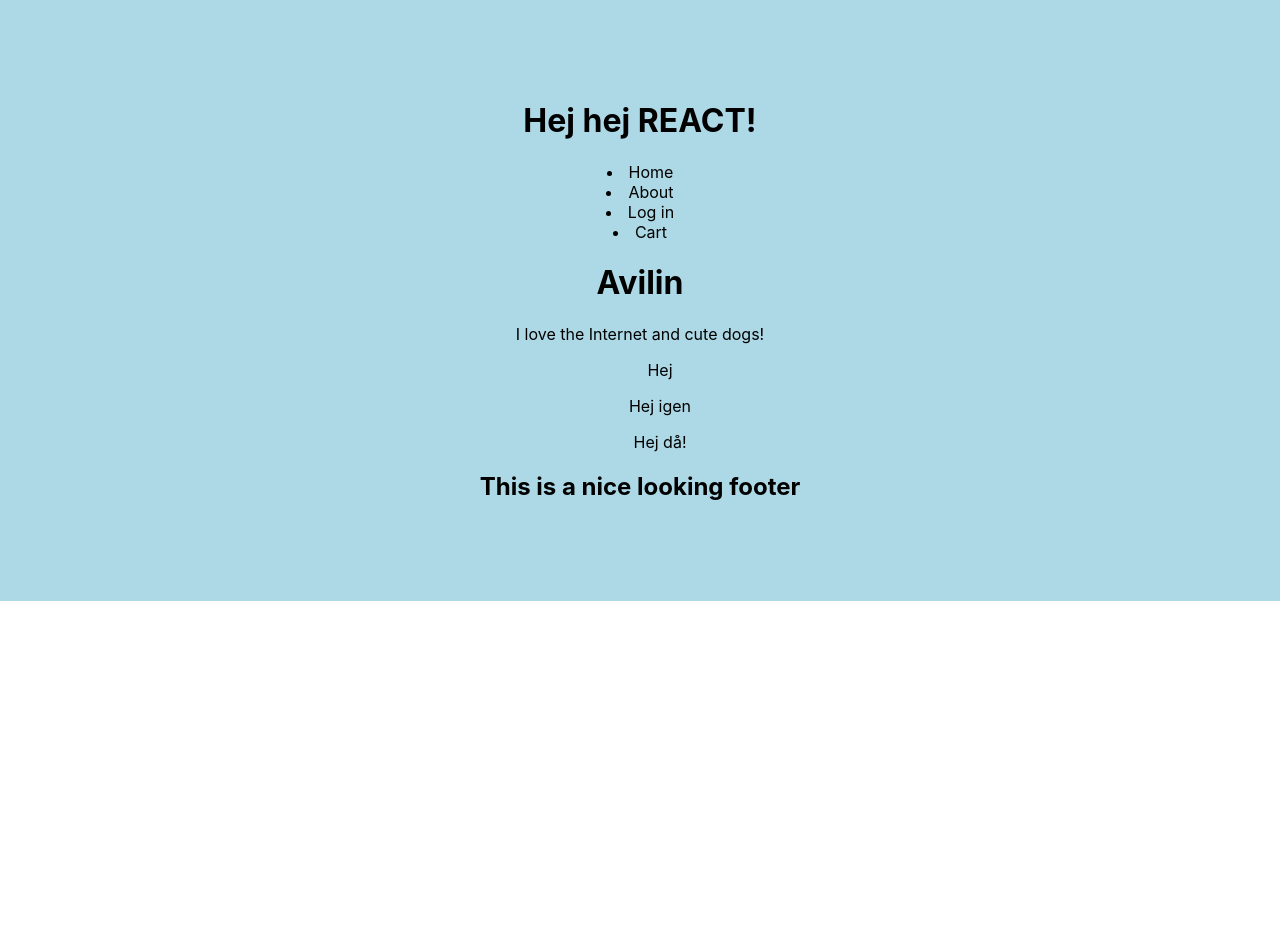
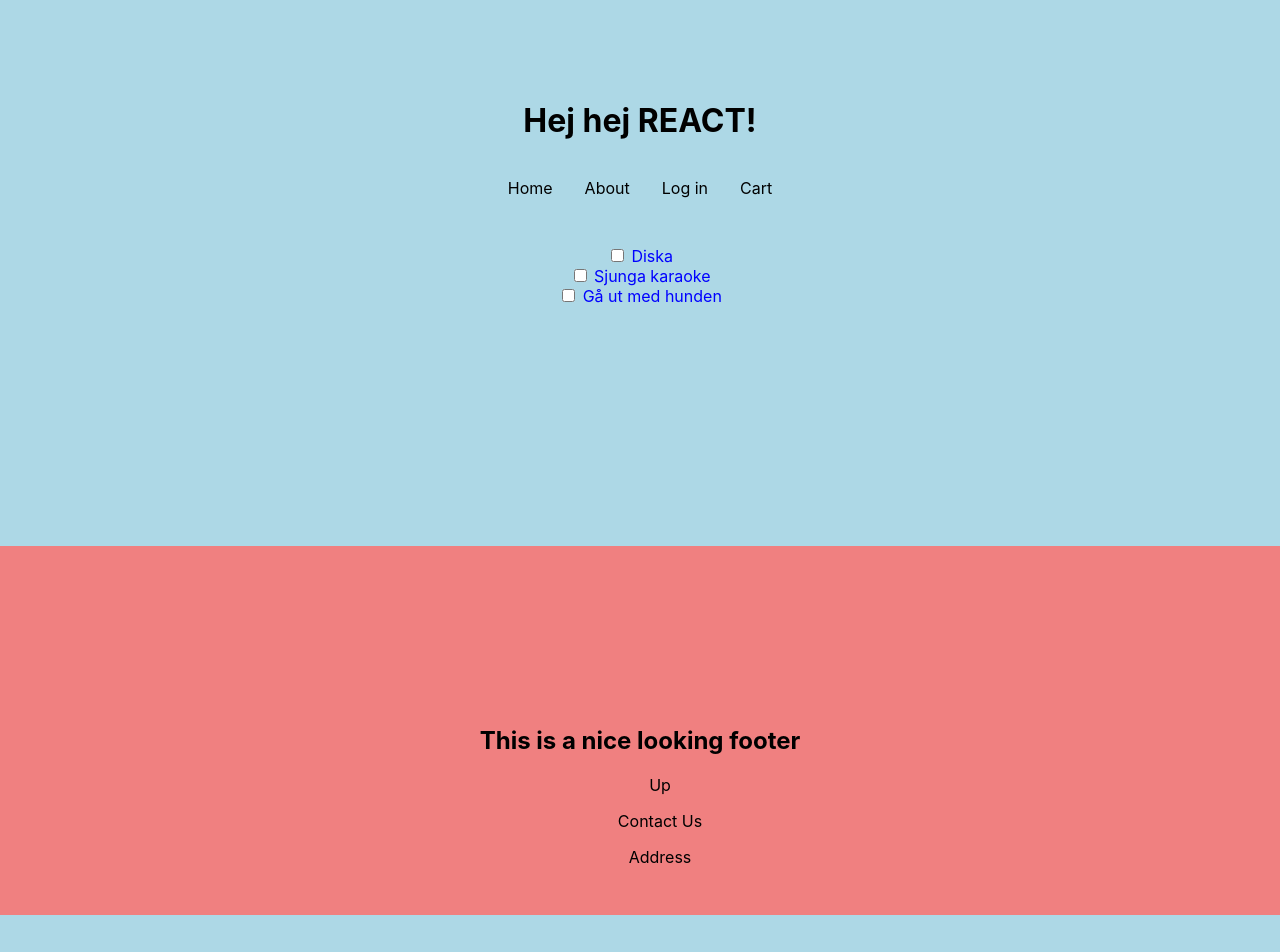
Before and after one commit to AvilinP/reactpractice, a React (Create React App) app: page / in a window 1280 px wide. Shown: the top 952 px of the page. Before the commit the page ends 800 px from the top, so only its background shows below. Built offline with nearby package versions, Linux system fonts and the light colour scheme.

Commit message:
started on todo + added css

```diff
--- a/src/App.css
+++ b/src/App.css
@@ -1,3 +1,26 @@
+.nav {
+  display: flex;
+  justify-content: center;
+  flex-direction: row;
+  list-style-type: none;
+  padding-bottom: 2rem;
+}
+
+.nav >li {
+  padding: 1rem;
+}
+
+.todo {
+  color:blue;
+}
+
+.footer {
+  margin-top: 15rem;
+  padding-top: 10rem;
+  padding-bottom: 2rem;
+  background-color: lightcoral;
+}
+
 .App {
   text-align: center;
   background-color: lightblue;
--- a/src/App.js
+++ b/src/App.js
@@ -3,7 +3,7 @@ import './App.css';
 
 // importera funktionen Menu från sin path
 import Menu from "./components/menu";
-import MyInfo from "./components/main";
+import Main from "./components/main";
 import Footer from "./components/footer";
 
 function App() {
@@ -14,7 +14,7 @@ function App() {
 
       <Menu />
 
-      <MyInfo />
+      <Main />
 
       <Footer />
 
--- a/src/components/footer.js
+++ b/src/components/footer.js
@@ -5,8 +5,14 @@ function Footer() {
 
     return (
 
-        <h2> This is a nice looking footer</h2>
+        <footer className="footer">
+            <h2> This is a nice looking footer</h2>
 
+            <ul>Up</ul>
+            <ul>Contact Us</ul>
+            <ul>Address</ul>
+
+        </footer>
 
     )
 
--- a/src/components/main.js
+++ b/src/components/main.js
@@ -1,26 +1,27 @@
 import React from "react";
 
-function MyInfo() {
+function Main() {
 
     return(
 
-        <div>
-
-            <h1>Avilin</h1>
-
-            <p>I love the Internet and cute dogs!</p>
-
-            <ul>Hej</ul>
-            <ul>Hej igen</ul>
-            <ul>Hej då!</ul>
+        <main className="todo">
 
 
+            <input type="checkbox" /> <span> Diska </span>
+            <br></br>
+            <input type="checkbox" /> <span> Sjunga karaoke </span>
+            <br></br>
+            <input type="checkbox" /> <span> Gå ut med hunden </span>
+            <br></br>
 
-        </div>
+
+        </main>
+
+
 
     )
 
 
 }
 
-export default MyInfo;
+export default Main;
--- a/src/components/menu.js
+++ b/src/components/menu.js
@@ -7,7 +7,7 @@ function Menu() {
     // funktionen måste returnera JSX
     return (
 
-        <nav>
+        <nav className="nav">
 
             <li>Home</li>
             <li>About</li>
```
